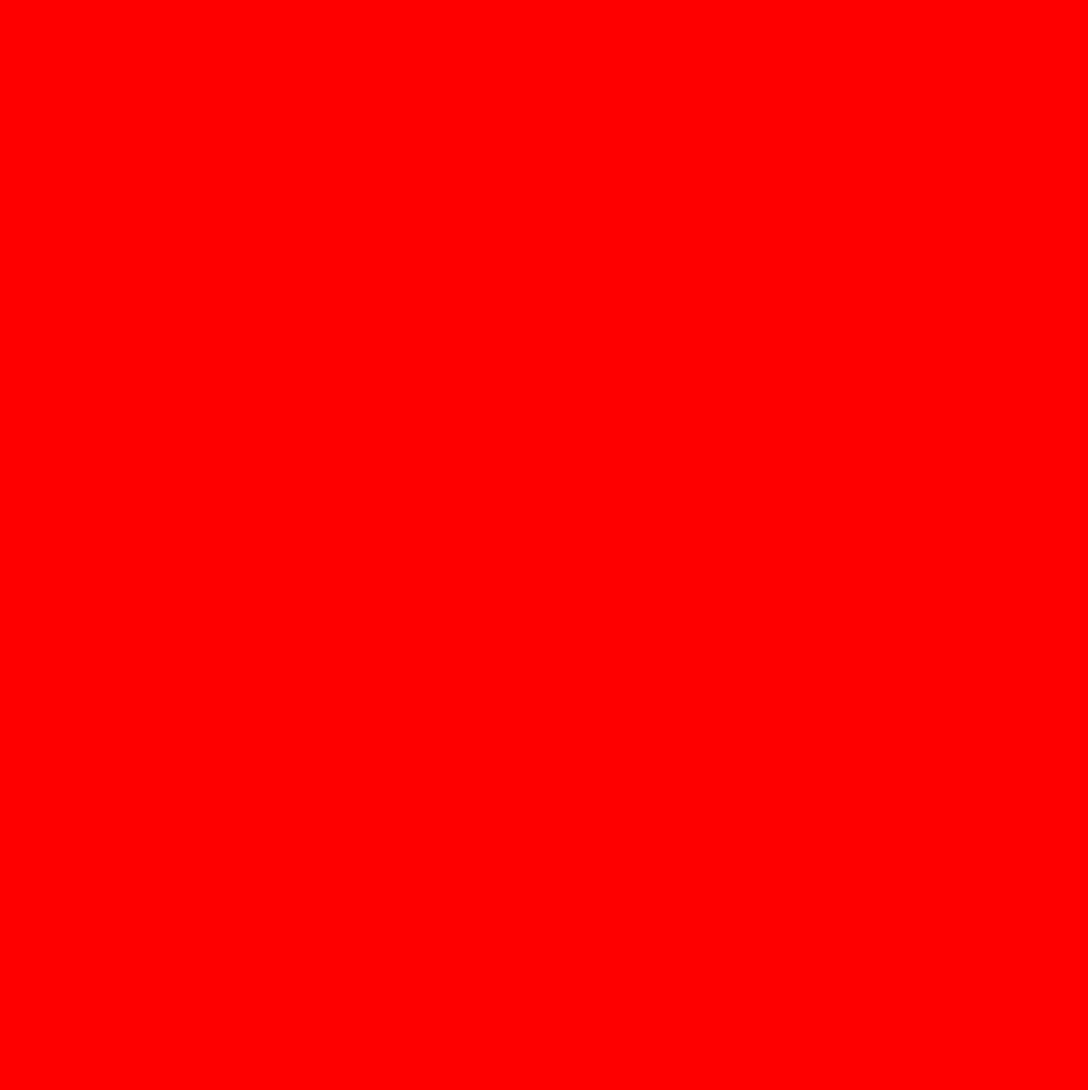
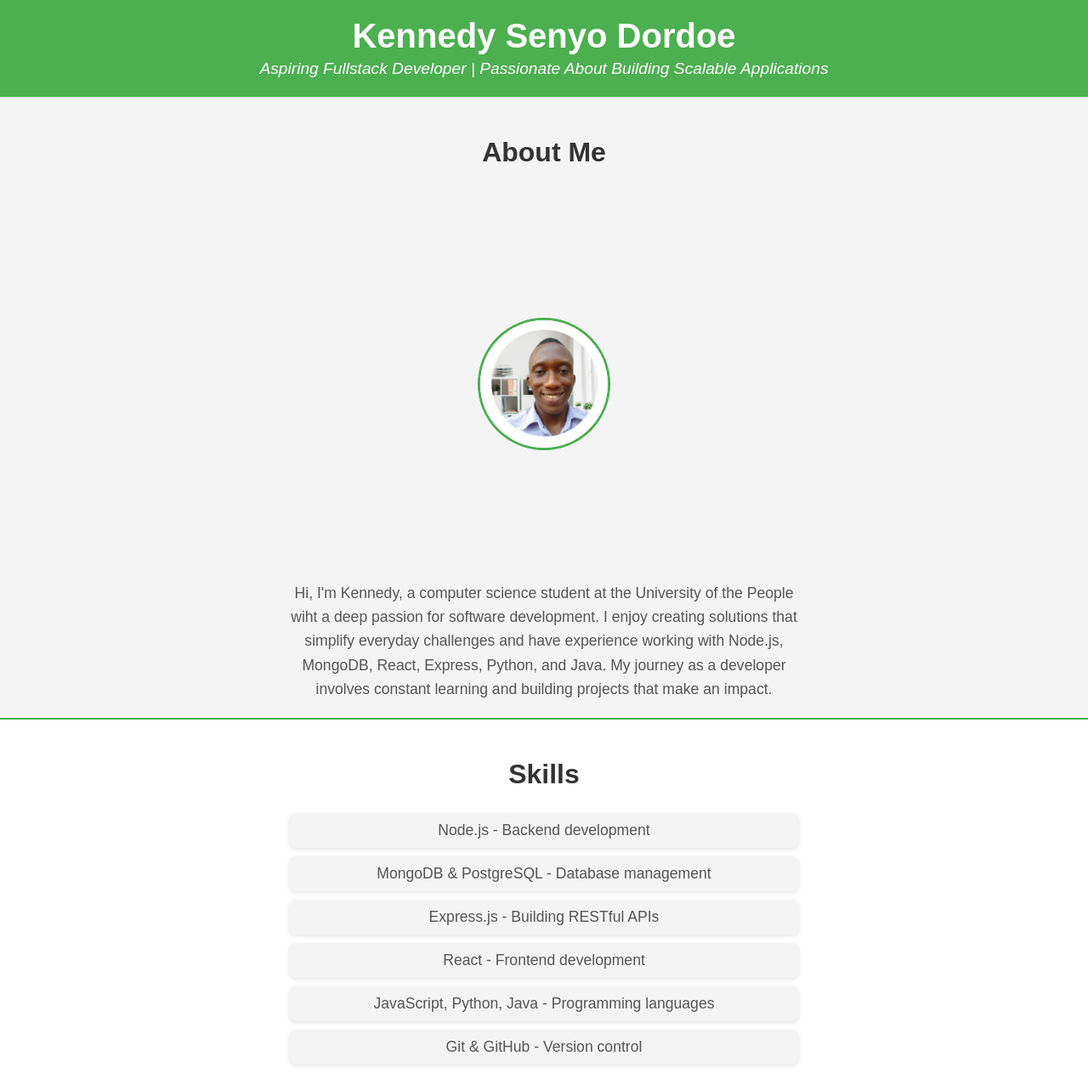
Before and after one commit to Kennedysenyo/CODSOFT-2, a plain HTML site: page index.html in a window 1280 px wide. Shown: the whole page at 85% size. Before the commit the page ends 800 px from the top, so only its background shows below. Drawn offline with Linux system fonts and the light colour scheme.

Commit message:
Added the About and Skills section

```diff
--- a/index.html
+++ b/index.html
@@ -7,6 +7,29 @@
   <link rel="stylesheet" href="./styles/styles.css" />
 </head>
 <body>
+  <header>
+    <h1>Kennedy Senyo Dordoe</h1>
+    <p>Aspiring Fullstack Developer | Passionate About Building Scalable Applications</p>
+  </header>
 
+  <section class="about">
+    <h2>About Me</h2>
+    <img src="./images/profile.png" alt="Kennedy's Photo" />
+    <p>
+      Hi, I'm Kennedy, a computer science student at the University of the People wiht a deep passion for software development. I enjoy creating solutions that simplify everyday challenges and have experience working with Node.js, MongoDB, React, Express, Python, and Java. My journey as a developer involves constant learning and building projects that make an impact.
+    </p>
+  </section>
+
+  <section class="skills">
+    <h2>Skills</h2>
+    <ul>
+      <li>Node.js - Backend development</li>
+      <li>MongoDB & PostgreSQL - Database management</li>
+      <li>Express.js - Building RESTful APIs</li>
+      <li>React - Frontend development</li>
+      <li>JavaScript, Python, Java - Programming languages</li>
+      <li>Git & GitHub - Version control</li>
+    </ul>
+  </section>
 </body>
 </html>
--- a/styles/styles.css
+++ b/styles/styles.css
@@ -1,3 +1,81 @@
 body {
-  background-color: red;
+  font-family: Arial, sans-serif;
+  margin: 0;
+  padding: 0;
 }
+
+header {
+  background-color: #4CAF50;
+  color: white;
+  padding: 20px;
+  text-align: center;
+}
+
+header h1 {
+  margin: 0;
+  font-size: 2.5rem;
+}
+
+header p {
+  margin: 5px 0 0;
+  font-size: 1.2rem;
+  font-style: italic;
+}
+
+section.about {
+  padding: 20px;
+  text-align: center;
+  background-color: #F4F4F4;
+  border-top: 2px solid #4CAF50;
+}
+
+.about h2 {
+  font-size: 2rem;
+  color: #333;
+}
+
+.about img {
+  width: 150px;
+  height: 150px;
+  border-radius: 50%;
+  margin: 150px 0;
+  border: 3px solid #4CAF50;
+  object-fit: cover;
+}
+
+.about p {
+  font-size: 1.1rem;
+  color: #555;
+  line-height: 1.6;
+  max-width: 600px;
+  margin: 0 auto;
+}
+
+section.skills {
+  padding: 20px;
+  background-color: #fff;
+  text-align: center;
+  border-top: 2px solid #4CAF50;
+}
+
+.skills h2 {
+  font-size: 2rem;
+  color: #333;
+}
+
+.skills ul {
+  list-style: none;
+  padding: 0;
+  max-width: 600px;
+  margin: 0 auto;
+}
+
+.skills ul li {
+  background-color: #F4F4F4;
+  margin: 10px 0;
+  padding: 10px;
+  border-radius: 8px;
+  font-size: 1.1rem;
+  color: #555;
+  box-shadow: 0 2px 5px rgba(0, 0, 0, 0.1);
+}
```
Also changed, not shown: images/profile.png (added).
